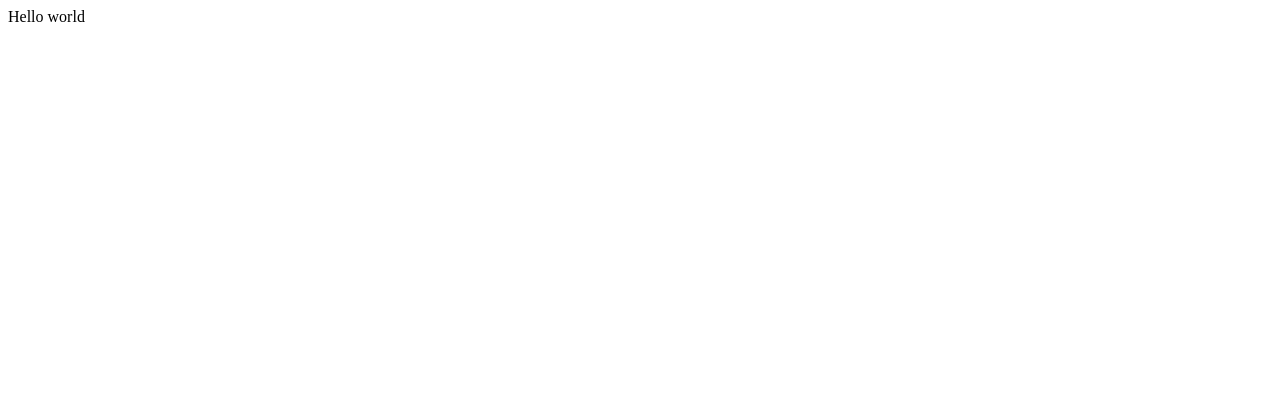
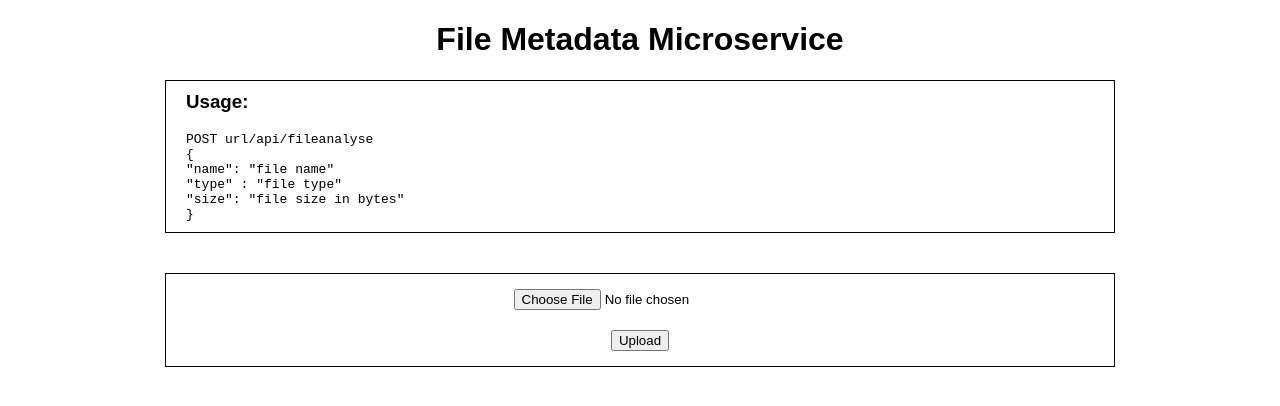
Before and after one commit to PabloPicas0/File-Metadata-Microservice, a website: page views/index.html in a window 1280 px wide. Drawn offline with Linux system fonts and the light colour scheme; files that its build step writes are made by us from their sources.

Commit message:
Created basic front

```diff
--- a/public/style.css
+++ b/public/style.css
@@ -0,0 +1,44 @@
+* {
+  box-sizing: border-box;
+}
+
+body {
+  font-family: Arial, Helvetica, sans-serif;
+  margin: 0;
+  padding: 0;
+}
+
+code {
+  display: block;
+}
+
+h1 {
+  text-align: center;
+}
+
+h3 {
+  margin-top: 0px;
+}
+
+form {
+  display: flex;
+  flex-direction: column;
+  justify-content: center;
+  align-items: center;
+  gap: 20px;
+  border: 1px solid black;
+  text-align: center;
+  padding: 15px 0px;
+  margin: 0px 5px;
+}
+
+.wrapper {
+  max-width: 960px;
+  margin: 0px auto;
+}
+
+.usage {
+  margin: 0px 5px 40px 5px;
+  padding: 10px 20px;
+  border: 1px solid black;
+}
--- a/views/index.html
+++ b/views/index.html
@@ -1,13 +1,31 @@
 <!DOCTYPE html>
 <html lang="en">
-<head>
-    <meta charset="UTF-8">
-    <meta http-equiv="X-UA-Compatible" content="IE=edge">
-    <meta name="viewport" content="width=device-width, initial-scale=1.0">
+  <head>
+    <meta charset="UTF-8" />
+    <meta http-equiv="X-UA-Compatible" content="IE=edge" />
+    <meta name="viewport" content="width=device-width, initial-scale=1.0" />
     <title>File Metadata Microservice</title>
-    <link rel="stylesheet" href="style.css">
-</head>
-<body>
-    Hello world
-</body>
+    <link rel="stylesheet" href="style.css" />
+  </head>
+  <body>
+    <h1>File Metadata Microservice</h1>
+
+    <div class="wrapper">
+      <div class="usage">
+        <h3>Usage:</h3>
+        <code>POST url/api/fileanalyse</code>
+        <code>
+          { <br />
+          "name": "file name" <br />
+          "type" : "file type" <br />
+          "size": "file size in bytes" <br />}
+        </code>
+      </div>
+
+      <form action="" method="post" enctype="multipart/form-data">
+        <input type="file" name="upfile" id="upload" />
+        <button type="submit">Upload</button>
+      </form>
+    </div>
+  </body>
 </html>
```
Also changed, not shown: index.js (+11 -11 lines).
